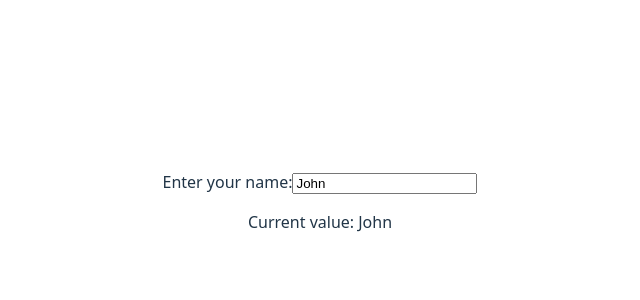
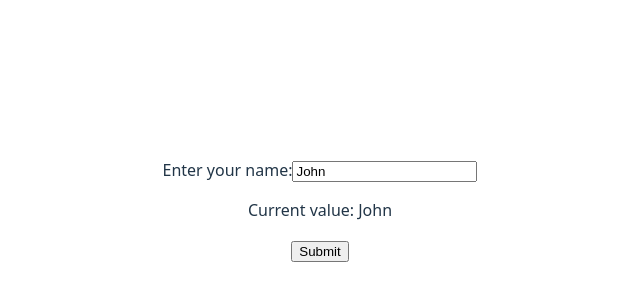
Before and after one commit to Ebubekir42/ReactTutorial, a React (Vite) app: page / in a window 1280 px wide. Shown: the part 190-490 px from the top of the page, without its empty margins (320-960 px from the left). Built offline with nearby package versions, Linux system fonts and the light colour scheme.

Commit message:
Forms Submit

```diff
--- a/src/Form.jsx
+++ b/src/Form.jsx
@@ -7,12 +7,20 @@ const MyForm = () => {
         setName(e.target.value);
     }
 
+    console.log("test");
+
+    const handleSubmit = (e) => {
+        e.preventDefault();
+        alert(name);
+    }
+
     return (
-        <form>
+        <form onSubmit={handleSubmit}>
             <label>Enter your name:
                 <input type="text" value={name} onChange={handleChange} />
             </label>
             <p>Current value: {name}</p>
+            <input type="submit" />
         </form>
     );
 };
```
